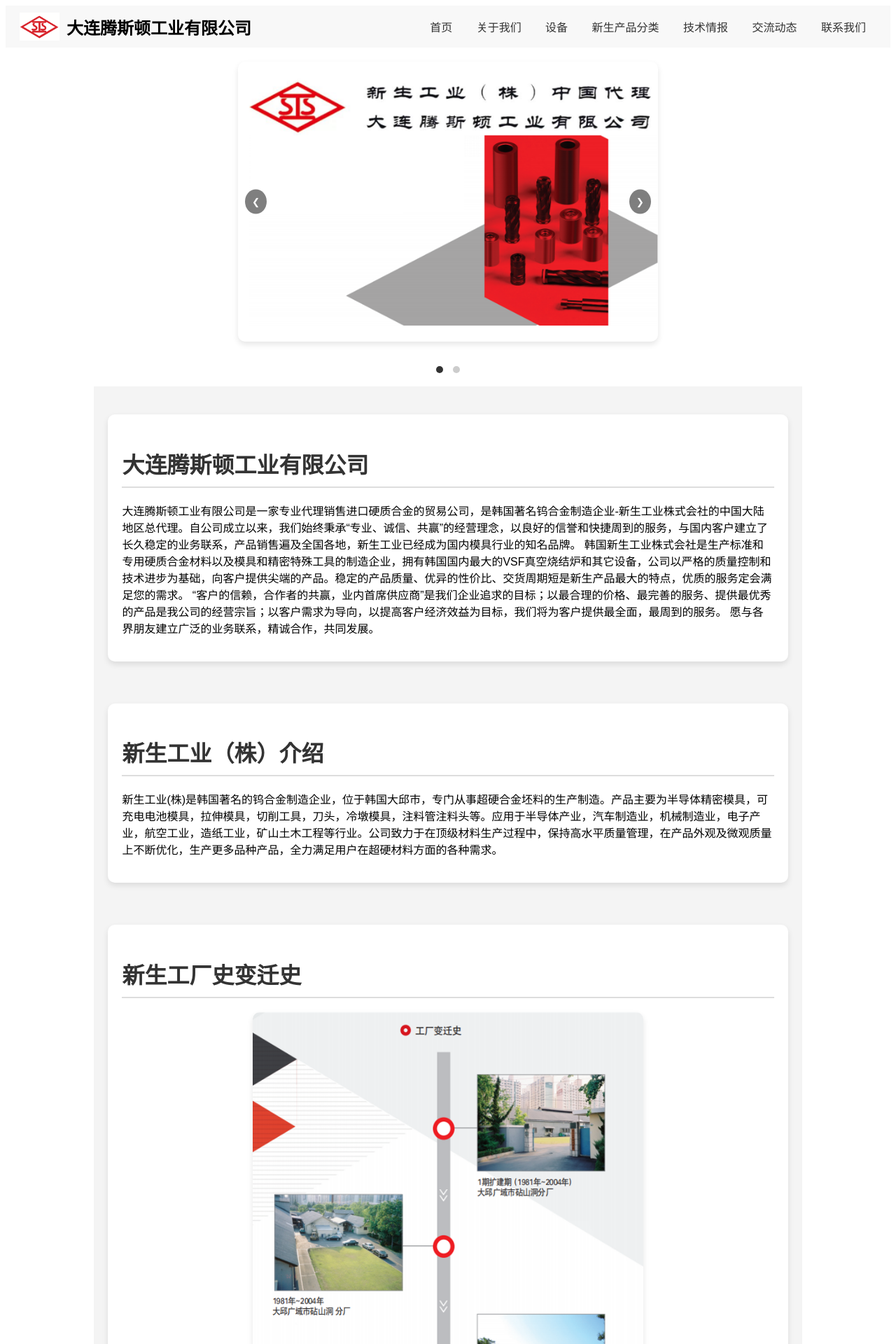
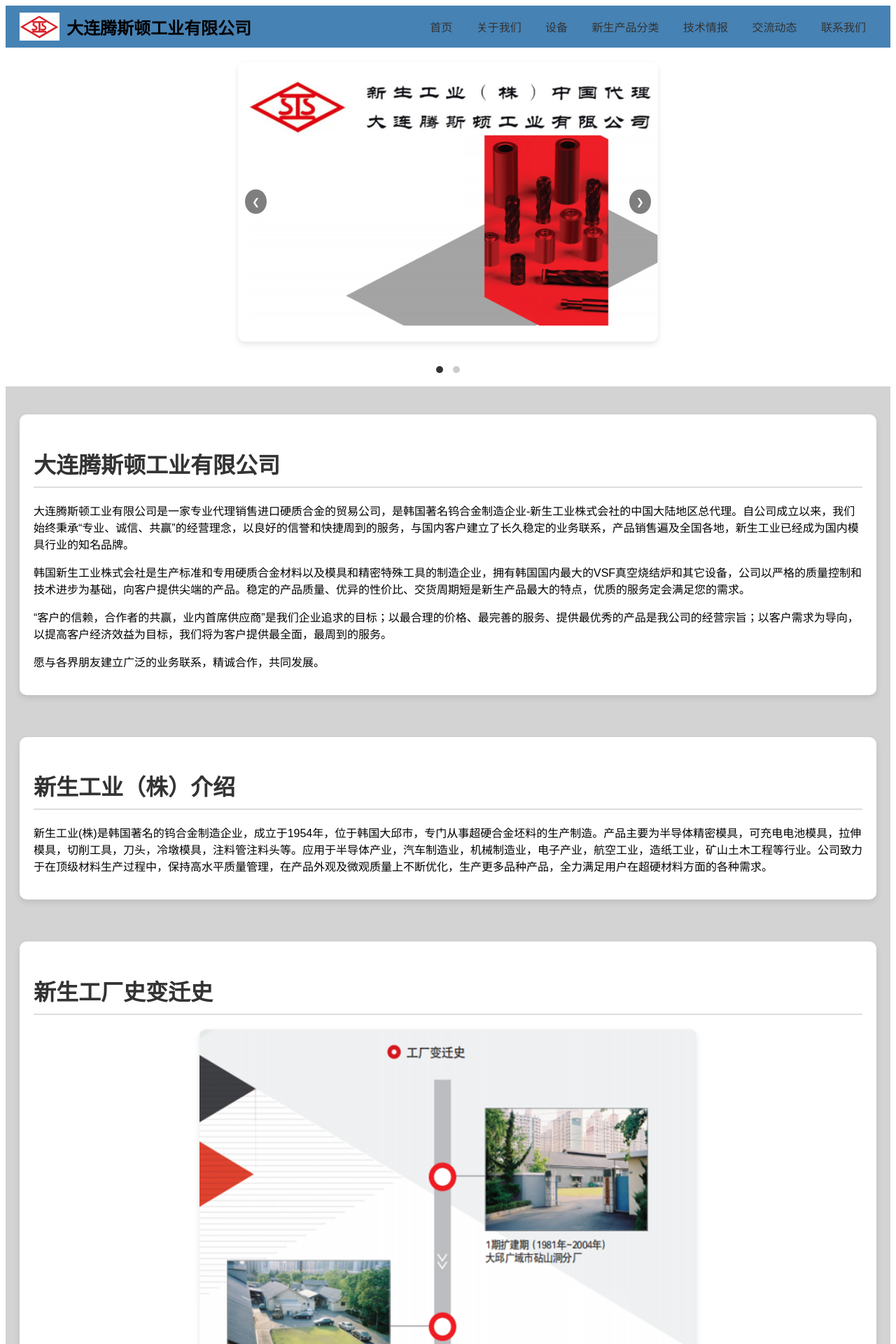
Before and after one commit to ryan0426/Tengsidun, a Django app: page /about/ in a window 1280 px wide. Shown: the top 1920 px of the page at 70% size. Run offline with Django 4.2, Linux system fonts and the light colour scheme.

Commit message:
background update

```diff
--- a/templates/about.html
+++ b/templates/about.html
@@ -10,7 +10,7 @@
             font-family: Arial, sans-serif;
         }
         .header {
-            background-color: #f8f8f8;
+            background-color: #4682B4;
             padding: 10px 20px;
             display: flex;
             justify-content: space-between;
@@ -113,8 +113,8 @@
 
         .content {
             padding: 40px 20px;
-            background-color: #f4f4f4;
-            margin: 0 10%;
+            background-color: #D3D3D3;
+            margin: 0 0;
         }
         .section {
             margin-bottom: 60px;
@@ -264,15 +264,15 @@
 <div class="content">
     <div id="dalian-introduction" class="section">
         <h2>大连腾斯顿工业有限公司</h2>
-        <p>大连腾斯顿工业有限公司是一家专业代理销售进口硬质合金的贸易公司，是韩国著名钨合金制造企业-新生工业株式会社的中国大陆地区总代理。自公司成立以来，我们始终秉承“专业、诚信、共赢”的经营理念，以良好的信誉和快捷周到的服务，与国内客户建立了长久稳定的业务联系，产品销售遍及全国各地，新生工业已经成为国内模具行业的知名品牌。
-            韩国新生工业株式会社是生产标准和专用硬质合金材料以及模具和精密特殊工具的制造企业，拥有韩国国内最大的VSF真空烧结炉和其它设备，公司以严格的质量控制和技术进步为基础，向客户提供尖端的产品。稳定的产品质量、优异的性价比、交货周期短是新生产品最大的特点，优质的服务定会满足您的需求。
-            “客户的信赖，合作者的共赢，业内首席供应商”是我们企业追求的目标；以最合理的价格、最完善的服务、提供最优秀的产品是我公司的经营宗旨；以客户需求为导向，以提高客户经济效益为目标，我们将为客户提供最全面，最周到的服务。
-            愿与各界朋友建立广泛的业务联系，精诚合作，共同发展。</p>
+        <p>大连腾斯顿工业有限公司是一家专业代理销售进口硬质合金的贸易公司，是韩国著名钨合金制造企业-新生工业株式会社的中国大陆地区总代理。自公司成立以来，我们始终秉承“专业、诚信、共赢”的经营理念，以良好的信誉和快捷周到的服务，与国内客户建立了长久稳定的业务联系，产品销售遍及全国各地，新生工业已经成为国内模具行业的知名品牌。</p>
+        <p>韩国新生工业株式会社是生产标准和专用硬质合金材料以及模具和精密特殊工具的制造企业，拥有韩国国内最大的VSF真空烧结炉和其它设备，公司以严格的质量控制和技术进步为基础，向客户提供尖端的产品。稳定的产品质量、优异的性价比、交货周期短是新生产品最大的特点，优质的服务定会满足您的需求。</p>
+        <p>“客户的信赖，合作者的共赢，业内首席供应商”是我们企业追求的目标；以最合理的价格、最完善的服务、提供最优秀的产品是我公司的经营宗旨；以客户需求为导向，以提高客户经济效益为目标，我们将为客户提供最全面，最周到的服务。</p>
+        <p>愿与各界朋友建立广泛的业务联系，精诚合作，共同发展。</p>
     </div>
 
     <div id="xinsheng-introduction" class="section">
         <h2>新生工业（株）介绍</h2>
-        <p>新生工业(株)是韩国著名的钨合金制造企业，位于韩国大邱市，专门从事超硬合金坯料的生产制造。产品主要为半导体精密模具，可充电电池模具，拉伸模具，切削工具，刀头，冷墩模具，注料管注料头等。应用于半导体产业，汽车制造业，机械制造业，电子产业，航空工业，造纸工业，矿山土木工程等行业。公司致力于在顶级材料生产过程中，保持高水平质量管理，在产品外观及微观质量上不断优化，生产更多品种产品，全力满足用户在超硬材料方面的各种需求。</p>
+        <p>新生工业(株)是韩国著名的钨合金制造企业，成立于1954年，位于韩国大邱市，专门从事超硬合金坯料的生产制造。产品主要为半导体精密模具，可充电电池模具，拉伸模具，切削工具，刀头，冷墩模具，注料管注料头等。应用于半导体产业，汽车制造业，机械制造业，电子产业，航空工业，造纸工业，矿山土木工程等行业。公司致力于在顶级材料生产过程中，保持高水平质量管理，在产品外观及微观质量上不断优化，生产更多品种产品，全力满足用户在超硬材料方面的各种需求。</p>
     </div>
 
     <div id="xinsheng-history" class="section">
--- a/templates/news.html
+++ b/templates/news.html
@@ -10,7 +10,7 @@
             font-family: Arial, sans-serif;
         }
         .header {
-            background-color: #f8f8f8;
+            background-color: #4682B4;
             padding: 10px 20px;
             display: flex;
             justify-content: space-between;
@@ -112,8 +112,8 @@
 
         .content {
             padding: 40px 20px;
-            background-color: #f4f4f4;
-            margin: 0 10%;
+            background-color: #D3D3D3;
+            margin: 0 0;
         }
         .section {
             margin-bottom: 60px;
--- a/templates/tech_info.html
+++ b/templates/tech_info.html
@@ -10,7 +10,7 @@
             font-family: Arial, sans-serif;
         }
         .header {
-            background-color: #f8f8f8;
+            background-color: #4682B4;
             padding: 10px 20px;
             display: flex;
             justify-content: space-between;
@@ -114,8 +114,8 @@
 
         .content {
             padding: 40px 20px;
-            background-color: #f4f4f4;
-            margin: 0 10%;
+            background-color: #D3D3D3;
+            margin: 0 0;
         }
         .section {
             margin-bottom: 60px;
```
Also changed, not shown: templates/index.html (+7 -3 lines), static/images/sinter_hip_10mpa.png (added).
